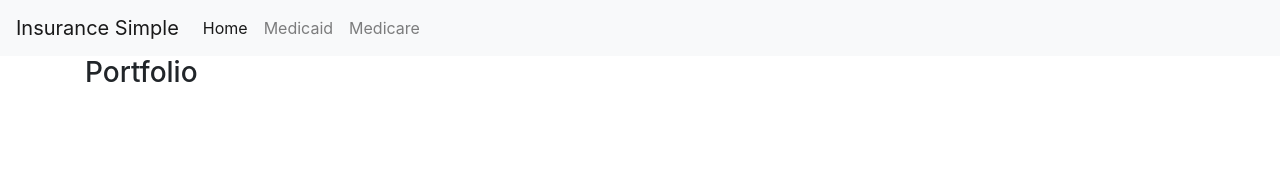
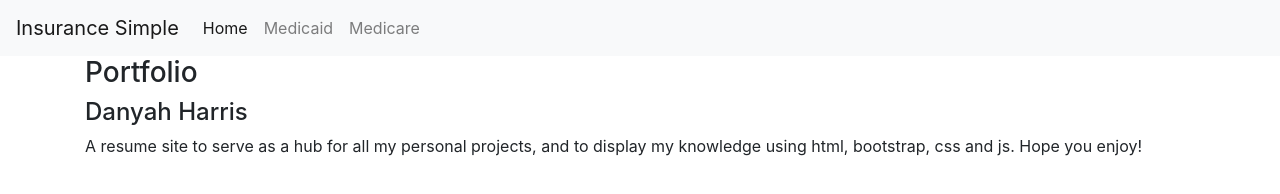
Before and after one commit to danyahh429/disco, a website: page index.html in a window 1280 px wide. Drawn offline with nearby package versions, Linux system fonts and the light colour scheme.

Commit message:
opening message

```diff
--- a/index.html
+++ b/index.html
@@ -32,6 +32,8 @@
        </nav>
    <div class="container">
 <h3>Portfolio</h3>
+      <h4>Danyah Harris</h4>
+      <p>A resume site to serve as a hub for all my personal projects, and to display my knowledge using html, bootstrap, css and js. Hope you enjoy!</p>
    </div>
       <script src="https://code.jquery.com/jquery-3.3.1.slim.min.js"
          integrity="sha384-q8i/X+965DzO0rT7abK41JStQIAqVgRVzpbzo5smXKp4YfRvH+8abtTE1Pi6jizo"
```
